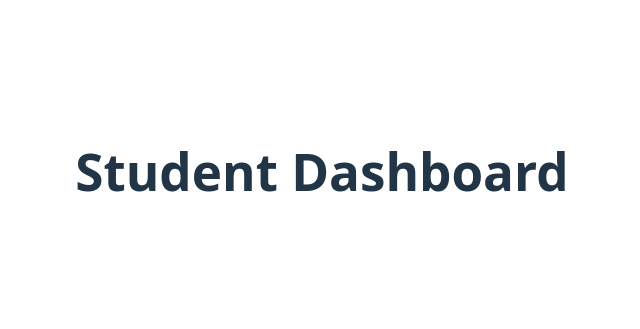
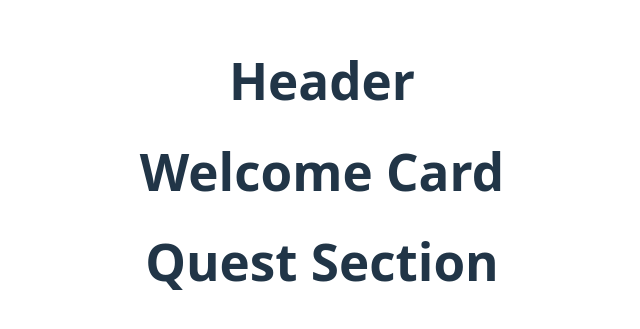
Before and after one commit to MelanyAlfaro/lorenzos-take, a React (Vite) app: page /student in a window 1280 px wide. Shown: the part 229-558 px from the top of the page, without its empty margins (318-958 px from the left). Built offline with nearby package versions, Linux system fonts and the light colour scheme.

Commit message:
feat: implement basic student dashboard structure

```diff
--- /dev/null
+++ b/src/pages/Student/Header.jsx
@@ -0,0 +1,7 @@
+export function Header() {
+  return (
+    <div>
+      <h1>Header</h1>
+    </div>
+  );
+}
--- /dev/null
+++ b/src/pages/Student/QuestSection.jsx
@@ -0,0 +1,7 @@
+export function QuestSection() {
+  return (
+    <div>
+      <h1>Quest Section</h1>
+    </div>
+  );
+}
--- a/src/pages/Student/StudentDashboard.jsx
+++ b/src/pages/Student/StudentDashboard.jsx
@@ -1,7 +1,13 @@
+import { QuestSection } from "./QuestSection";
+import { WelcomeCard } from "./WelcomeCard";
+import { Header } from "./Header";
+
 export function StudentDashboard() {
   return (
     <div>
-      <h1>Student Dashboard</h1>
+      <Header />
+      <WelcomeCard />
+      <QuestSection />
     </div>
   );
 }
--- /dev/null
+++ b/src/pages/Student/WelcomeCard.jsx
@@ -0,0 +1,7 @@
+export function WelcomeCard() {
+  return (
+    <div>
+      <h1>Welcome Card</h1>
+    </div>
+  );
+}
```
